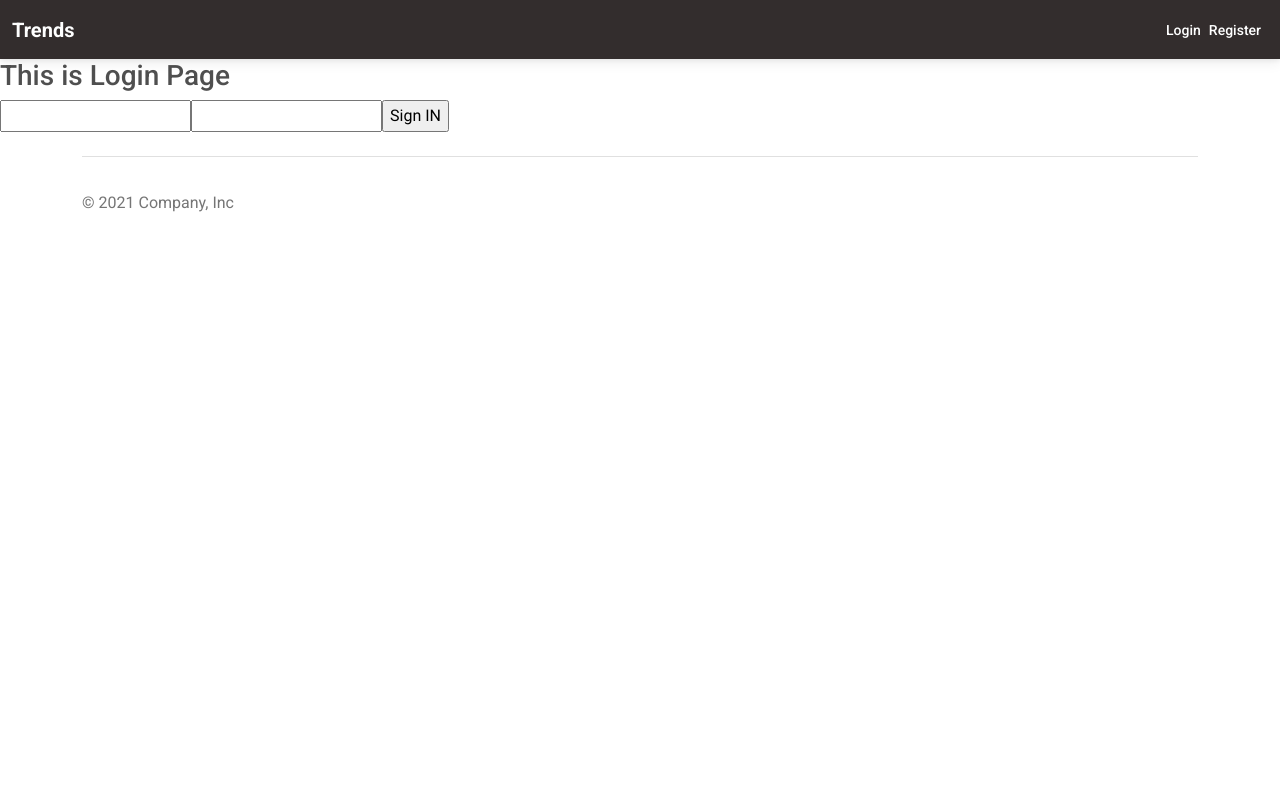
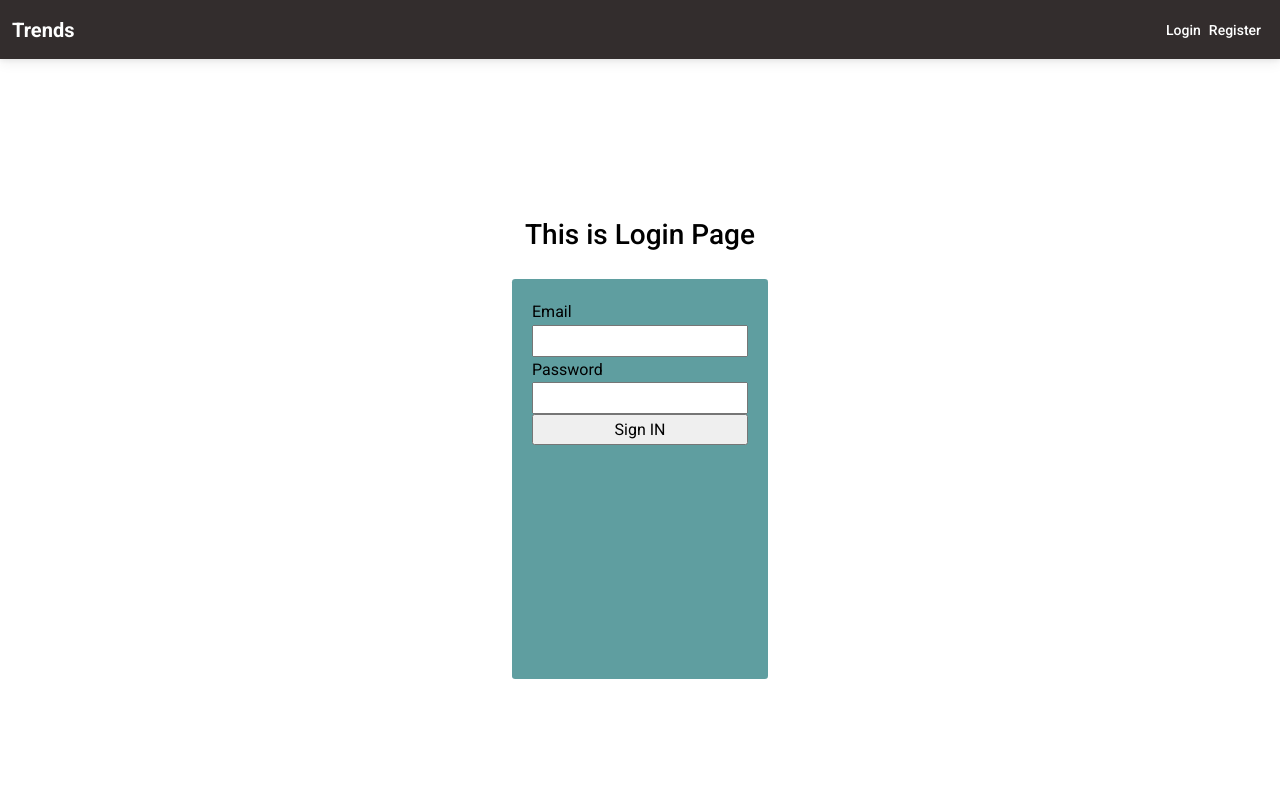
Before and after one commit to gokulhans/E-commerce-MERN, a React (Create React App) app in the folder client/: page /login in a window 1280 px wide. Shown: the top 800 px of the page. Built offline with nearby package versions, Linux system fonts and the light colour scheme; no server answers.

Commit message:
react repair

```diff
--- a/client/src/components/Navbar.jsx
+++ b/client/src/components/Navbar.jsx
@@ -14,36 +14,12 @@ const Navbar = () => {
                         </button>
                         <div class="collapse navbar-collapse" id="navbarSupportedContent">
                             <ul class="navbar-nav log me-auto mb-2 mb-lg-0">
-                                {/* <li class="nav-item m-1">
-                                    <Link to="/">Home</Link>
-                                </li>
-                                <li class="nav-item m-1">
-                                    <Link to="/profile">Profile</Link>
-                                </li>
-                                <li class="nav-item m-1">
-                                    <Link to="/product">Product</Link>
-                                </li>
-                                <li class="nav-item m-1">
-                                    <Link to="/register">Register</Link>
-                                </li>
-                                <li class="nav-item m-1">
-                                    <Link to="/login">Login</Link>
-                                </li>
-                                <li class="nav-item m-1">
-                                    <Link to="/admin">Admin</Link>
-                                </li>
-                                <li class="nav-item m-1">
-                                    <Link to="/add-product">Add Product</Link>
-                                </li> */}
-
                                     <li class="nav-item m-1">
-                                        <Link to="/">Login</Link>
+                                        <Link to="/login">Login</Link>
                                     </li>
                                     <li class="nav-item m-1">
-                                        <Link to="/">Register</Link>
+                                        <Link to="/register">Register</Link>
                                     </li>
-
-
                             </ul>
                         </div>
                     </div>
--- /dev/null
+++ b/client/src/pages/Login.css
@@ -0,0 +1,20 @@
+.main {
+    width: 100%;
+    height: 100vh;
+    display: flex;
+    flex-direction: column;
+    justify-content: center;
+    align-items: center;
+    color: black;
+}
+
+.login-body{
+    height: 50vh;
+    width: 20vw;
+    margin: 20px;
+    padding: 20px;
+    background-color: cadetblue;
+    display: flex;
+    flex-direction: column;
+    border-radius: 0.2rem;
+}
--- a/client/src/pages/Login.jsx
+++ b/client/src/pages/Login.jsx
@@ -1,5 +1,6 @@
 import React, { useState } from 'react'
 import {useNavigate} from 'react-router-dom'
+import './Login.css'
 
 const Login = () => {
 
@@ -30,12 +31,16 @@ const Login = () => {
     }
 
     return (
-        <div>
-            {err}
+        <div className="main">
            <h3>This is Login Page </h3>
+            <div className="login-body">
+                {err}
+                <label htmlFor="email">Email</label>
            <input type="text" value={email} name='email' onChange={(e)=>{setEmail(e.target.value)}} />
+                <label htmlFor="pswd">Password</label>
            <input type="text" value={pswd} name='pswd' onChange={(e)=>{setPswd(e.target.value)}} />
             <input type="submit" value="Sign IN" onClick={()=>PostData()} />
+        </div>
         </div>
     )
 }
```
Also changed, not shown: 1 other file (tests, documents, lock files or other folders).
